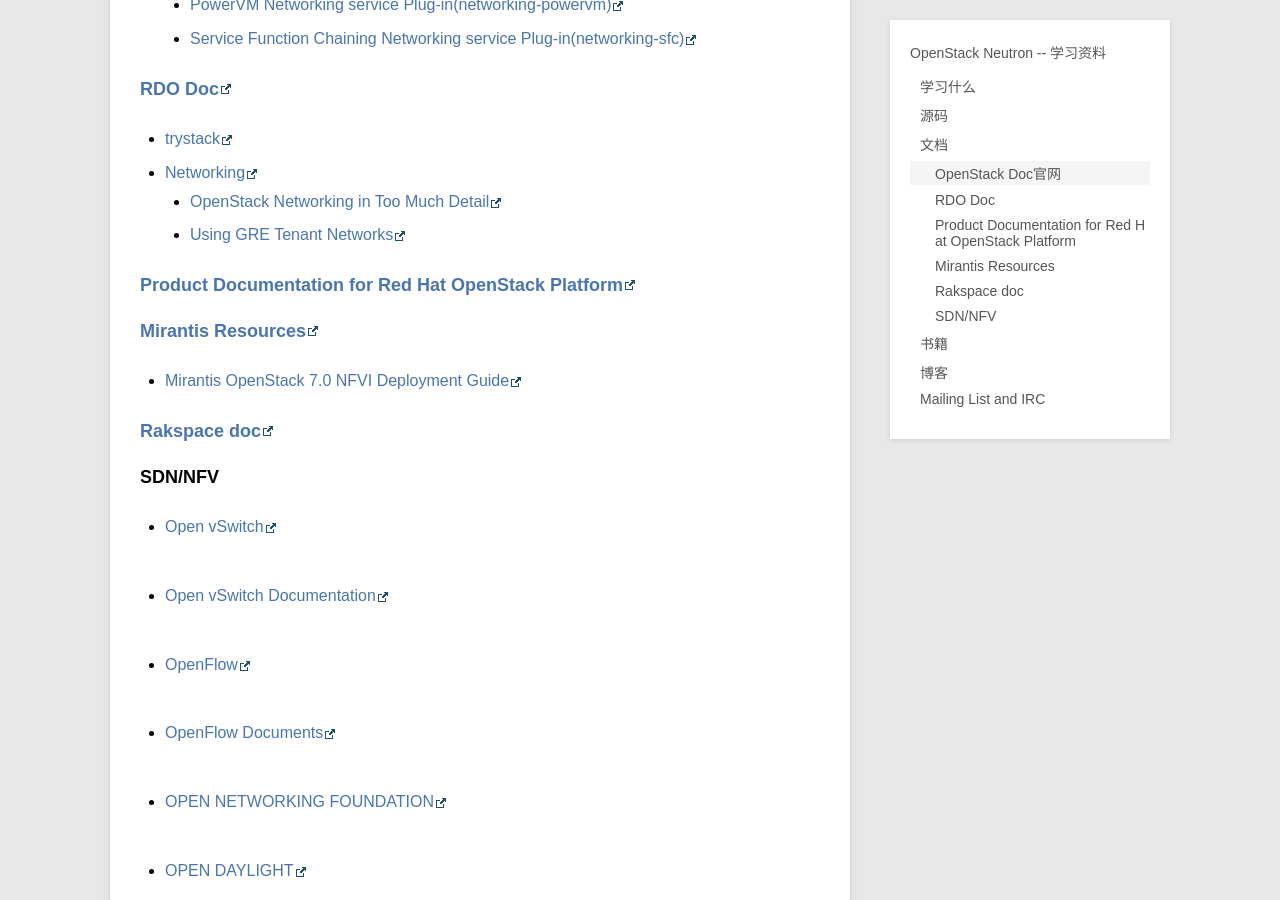
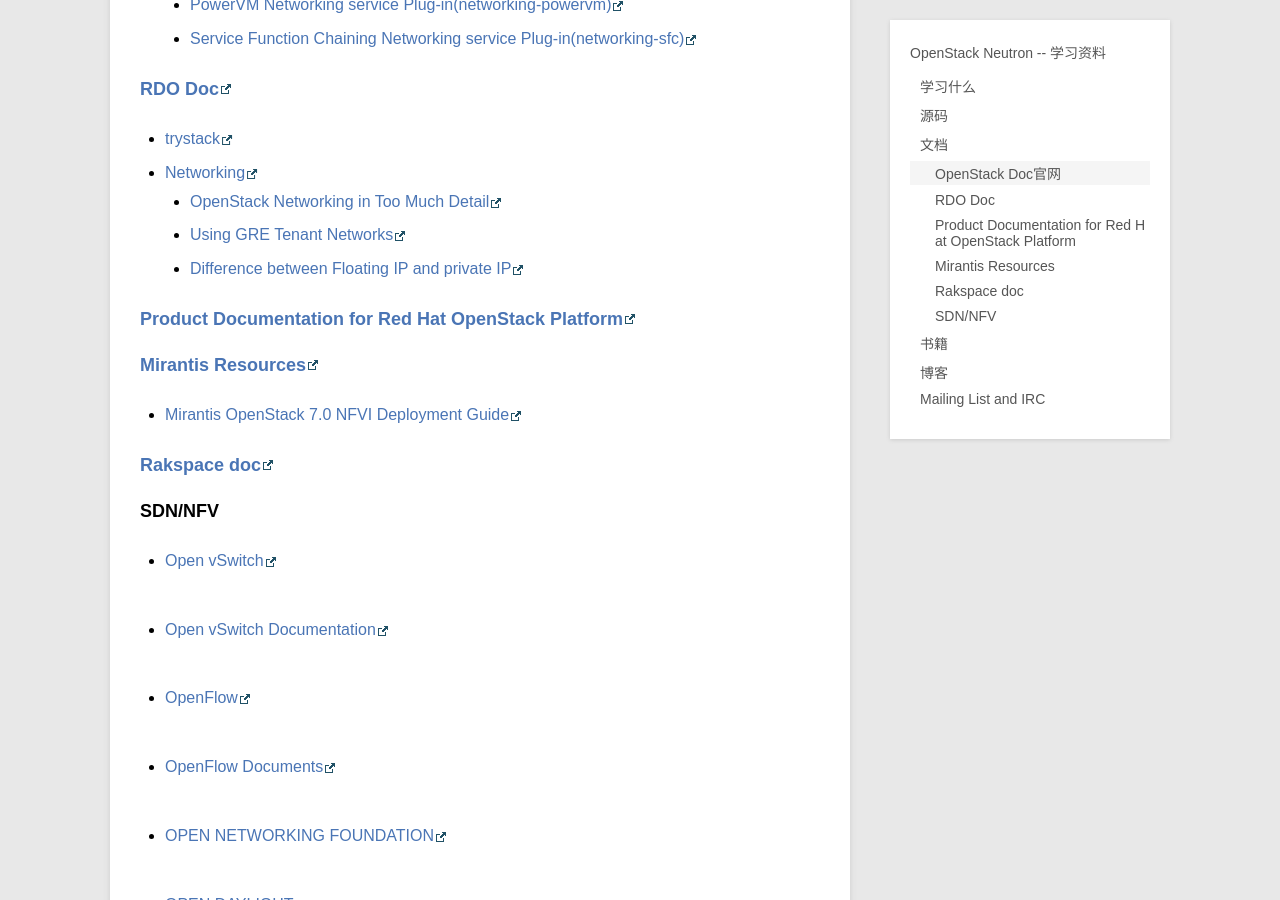
Before and after one commit to xiaofandh12/xiaofandh12.github.io, a Jekyll site: the page built from _posts/blog/2016-04-21-OpenStack-Nutron-Learning-Material.md, in a window 1280 px wide and 900 px high, scrolled down 3123 px. Built offline with Jekyll 4.4.1, drawn with Linux system fonts in a browser that asks for light colours; Markdown is read by kramdown in place of the engine named in the settings; comment, search, counter and statistics services are not loaded.

Commit message:
2016-04-21-OpenStack-Nutron-Learning-Material.md 增加文章Difference between Floating IP and private IP

```diff
--- a/_posts/blog/2016-04-21-OpenStack-Nutron-Learning-Material.md
+++ b/_posts/blog/2016-04-21-OpenStack-Nutron-Learning-Material.md
@@ -97,6 +97,7 @@
 * [Networking](https://www.rdoproject.org/documentation/networking/)
 	* [OpenStack Networking in Too Much Detail](https://www.rdoproject.org/networking/networking-in-too-much-detail/)
 	* [Using GRE Tenant Networks](https://www.rdoproject.org/networking/using-gre-tenant-networks/)
+    * [Difference between Floating IP and private IP](https://www.rdoproject.org/networking/difference-between-floating-ip-and-private-ip/)
 
 ### [Product Documentation for Red Hat OpenStack Platform](https://access.redhat.com/documentation/en/red-hat-openstack-platform/)
 
```
